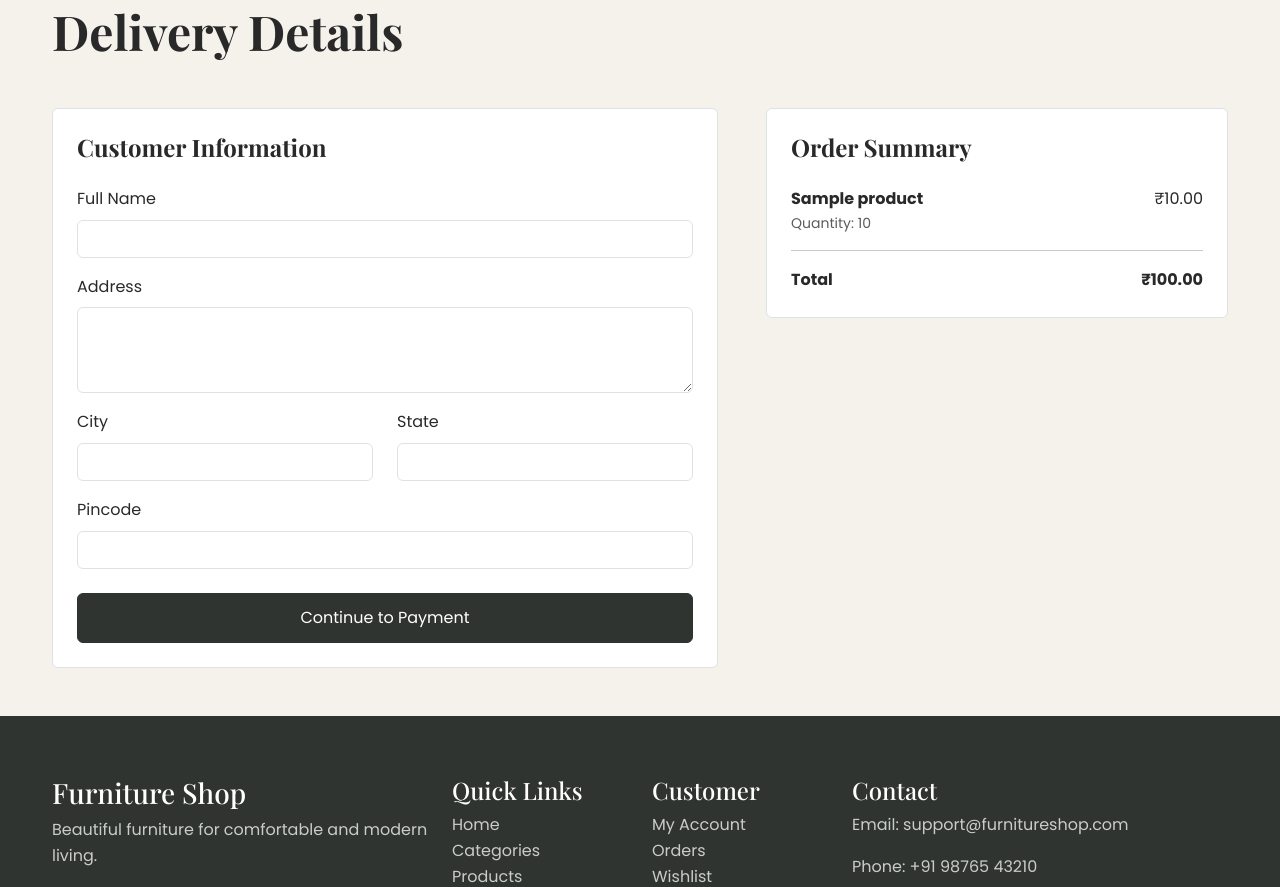
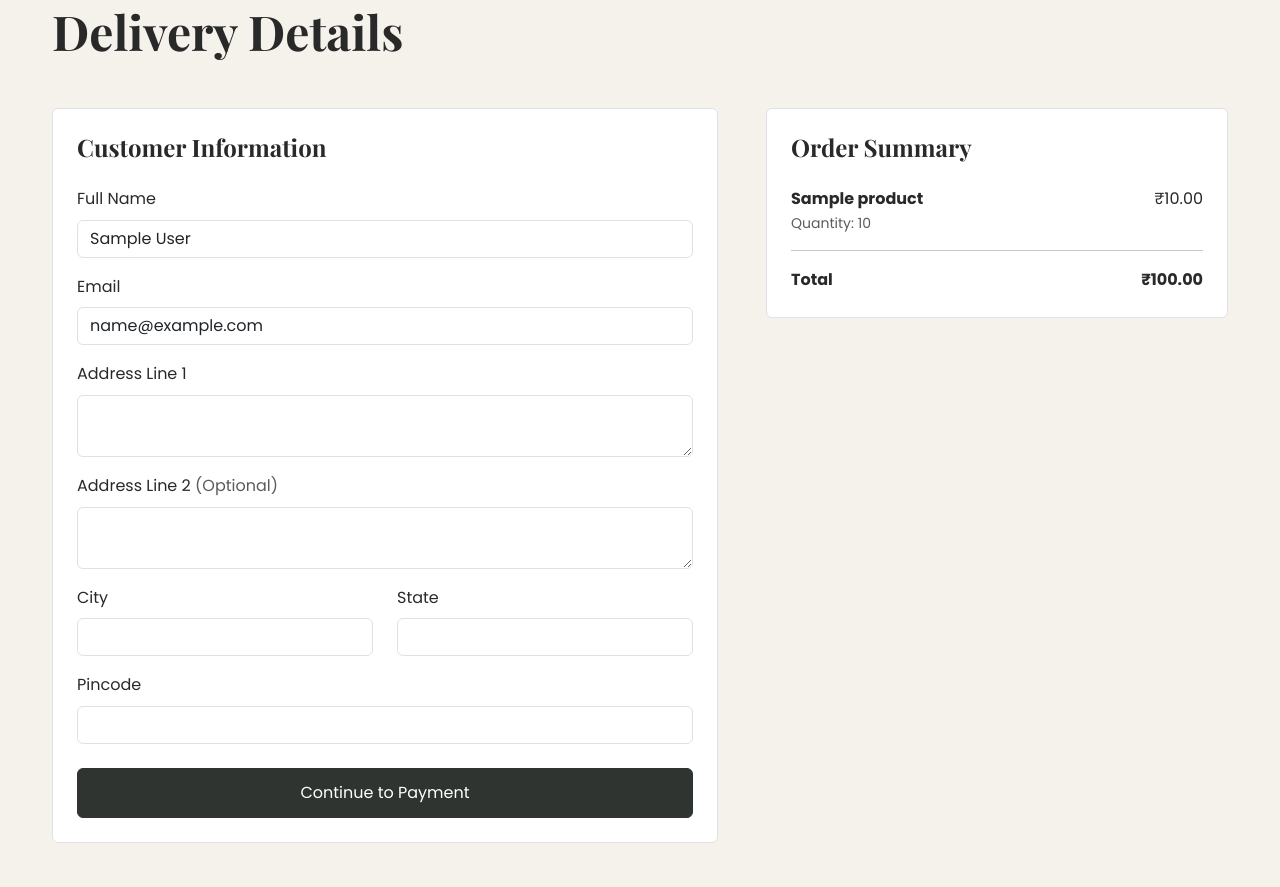
Before and after one commit to ArindamMod/Furniture-Shop, a Django app: page /orders/checkout/ in a window 1280 px wide. Shown: the part 181-1068 px from the top of the page. Run offline with Django 5.2, Linux system fonts and the light colour scheme; a user stored in the database is signed in; tables that the repository leaves empty hold one stand-in row (values such as "Sample post").

Commit message:
Improve checkout delivery information

```diff
--- a/apps/orders/models.py
+++ b/apps/orders/models.py
@@ -27,13 +27,11 @@ class Order(models.Model):
     )
 
     customer_name = models.CharField(max_length=150)
-
+    customer_email = models.EmailField(default='')
     address = models.TextField()
-
+    address_line2 = models.TextField(blank=True, default='')
     city = models.CharField(max_length=100)
-
     state = models.CharField(max_length=100)
-
     pincode = models.CharField(max_length=10)
 
     total_amount = models.DecimalField(
--- a/apps/orders/views.py
+++ b/apps/orders/views.py
@@ -24,7 +24,9 @@ def checkout(request):
 
     if request.method == 'POST':
         customer_name = request.POST.get('customer_name')
+        customer_email = request.POST.get('customer_email')
         address = request.POST.get('address')
+        address_line2 = request.POST.get('address_line2', '')
         city = request.POST.get('city')
         state = request.POST.get('state')
         pincode = request.POST.get('pincode')
@@ -37,12 +39,15 @@ def checkout(request):
         order = Order.objects.create(
             user=request.user,
             customer_name=customer_name,
+            customer_email=customer_email,
             address=address,
+            address_line2=address_line2,
             city=city,
             state=state,
             pincode=pincode,
             total_amount=total,
-        )
+            )
+
 
         for item in cart.items.all():
             OrderItem.objects.create(
@@ -71,7 +76,8 @@ def checkout(request):
             'razorpay_key_id': config('RAZORPAY_KEY_ID'),
             'razorpay_order_id': razorpay_order['id'],
             'order_id': order.id,
-
+            'customer_email': customer_email,
+            'address_line2': address_line2,
             'customer_name': customer_name,
             'address': address,
             'city': city,
@@ -89,8 +95,12 @@ def checkout(request):
         request,
         'orders/checkout.html',
         {
+
             'cart': cart,
             'total': total,
+            'customer_name': request.user.get_full_name() or request.user.username,
+            'customer_email': request.user.email,
+
         }
     )
 
--- a/static/css/custom.css
+++ b/static/css/custom.css
@@ -715,3 +715,15 @@ html {
   font-family: "Poppins", sans-serif;
   font-size: 0.9rem;
 }
+.product-image-placeholder {
+  width: 100%;
+  min-height: 180px;
+  display: flex;
+  align-items: center;
+  justify-content: center;
+  background: var(--color-background);
+  border-radius: 6px;
+  color: var(--color-muted);
+  font-family: "Poppins", sans-serif;
+  font-size: 0.9rem;
+}
--- a/templates/cart/cart.html
+++ b/templates/cart/cart.html
@@ -17,11 +17,15 @@
         <div class="border rounded p-4 mb-3 bg-white">
           <div class="row align-items-center g-3">
             <div class="col-12 col-sm-3 text-center">
+              {% if item.product.image %}
               <img
                 src="{{ item.product.image.url }}"
                 alt="{{ item.product.name }}"
                 class="img-fluid product-image"
               />
+              {% else %}
+              <div class="product-image-placeholder">No Image</div>
+              {% endif %}
             </div>
 
             <div class="col-12 col-sm-5">
--- a/templates/orders/checkout.html
+++ b/templates/orders/checkout.html
@@ -1,98 +1,91 @@
-{% extends 'base.html' %}
-
-{% block content %}
+{% extends 'base.html' %} {% block content %}
 
 <section class="py-5">
-
   <div class="container">
-
     <div class="mb-5">
-
-            <p class="text-uppercase fw-semibold text-muted">
-                Checkout
-            </p>
+      <p class="text-uppercase fw-semibold text-muted">Checkout</p>
 
       {% if razorpay_order_id %}
       <h1 class="display-5 fw-bold">Payment</h1>
       {% else %}
       <h1 class="display-5 fw-bold">Delivery Details</h1>
       {% endif %}
-
     </div>
 
-
     <div class="row g-5">
-
-
       <!-- LEFT SECTION -->
 
       <div class="col-12 col-lg-7">
-
         <div class="border rounded p-4 bg-white">
-
-
           <!-- DELIVERY STAGE -->
 
           {% if not razorpay_order_id %}
 
-                        <h2 class="h4 fw-bold mb-4">
-                            Customer Information
-                        </h2>
+          <h2 class="h4 fw-bold mb-4">Customer Information</h2>
 
           <form method="POST">
-
             {% csrf_token %}
 
+            <!-- Full Name -->
             <div class="mb-3">
-
-                                <label
-                                    for="customer_name"
-                                    class="form-label"
-                                >
-                                    Full Name
-                                </label>
+              <label for="customer_name" class="form-label"> Full Name </label>
 
               <input
                 type="text"
                 name="customer_name"
                 id="customer_name"
                 class="form-control"
+                value="{{ customer_name }}"
                 required
-                                >
-
+              />
             </div>
 
+            <!-- Email -->
+            <div class="mb-3">
+              <label for="customer_email" class="form-label"> Email </label>
 
+              <input
+                type="email"
+                name="customer_email"
+                id="customer_email"
+                class="form-control"
+                value="{{ customer_email }}"
+                required
+              />
+            </div>
+
+            <!-- Address Line 1 -->
             <div class="mb-3">
-
-                                <label
-                                    for="address"
-                                    class="form-label"
-                                >
-                                    Address
-                                </label>
+              <label for="address" class="form-label"> Address Line 1 </label>
 
               <textarea
                 name="address"
                 id="address"
                 class="form-control"
-                                    rows="3"
+                rows="2"
                 required
               ></textarea>
-
             </div>
 
+            <!-- Address Line 2 -->
+            <div class="mb-3">
+              <label for="address_line2" class="form-label">
+                Address Line 2
+                <span class="text-muted">(Optional)</span>
+              </label>
 
+              <textarea
+                name="address_line2"
+                id="address_line2"
+                class="form-control"
+                rows="2"
+              ></textarea>
+            </div>
+
+            <!-- City + State -->
             <div class="row">
-
               <div class="col-md-6 mb-3">
-
-                                    <label
-                                        for="city"
-                                        class="form-label"
-                                    >
-                                        City
-                                    </label>
+                <label for="city" class="form-label"> City </label>
 
                 <input
                   type="text"
@@ -100,19 +93,11 @@
                   id="city"
                   class="form-control"
                   required
-                                    >
-
+                />
               </div>
 
-
               <div class="col-md-6 mb-3">
-
-                                    <label
-                                        for="state"
-                                        class="form-label"
-                                    >
-                                        State
-                                    </label>
+                <label for="state" class="form-label"> State </label>
 
                 <input
                   type="text"
@@ -120,21 +105,13 @@
                   id="state"
                   class="form-control"
                   required
-                                    >
-
+                />
+              </div>
             </div>
 
-                            </div>
-
-
+            <!-- Pincode -->
             <div class="mb-4">
-
-                                <label
-                                    for="pincode"
-                                    class="form-label"
-                                >
-                                    Pincode
-                                </label>
+              <label for="pincode" class="form-label"> Pincode </label>
 
               <input
                 type="text"
@@ -143,175 +120,109 @@
                 class="form-control"
                 maxlength="10"
                 required
-                                >
-
+              />
             </div>
 
-
-                            <button
-                                type="submit"
-                                class="btn hero-button w-100"
-                            >
+            <button type="submit" class="btn hero-button w-100">
               Continue to Payment
             </button>
-
           </form>
 
           {% endif %}
-
 
           <!-- PAYMENT STAGE -->
 
           {% if razorpay_order_id %}
 
-                        <h2 class="h4 fw-bold mb-4">
-                            Delivery Information
-                        </h2>
-
+          <h2 class="h4 fw-bold mb-4">Delivery Information</h2>
 
           <div class="mb-3">
-
             <strong>Full Name</strong>
 
-                            <p class="text-muted mb-0">
-                                {{ customer_name }}
-                            </p>
-
+            <p class="text-muted mb-0">{{ customer_name }}</p>
           </div>
 
+          <div class="mb-3">
+            <strong>Email</strong>
+
+            <p class="text-muted mb-0">{{ customer_email }}</p>
+          </div>
 
           <div class="mb-3">
-
             <strong>Address</strong>
 
-                            <p class="text-muted mb-0">
-                                {{ address }}
-                            </p>
+            <p class="text-muted mb-0">{{ address }}</p>
 
+            {% if address_line2 %}
+            <p class="text-muted mb-0">{{ address_line2 }}</p>
+            {% endif %}
           </div>
 
+          <div class="row">
+            <div class="col-md-6 mb-3">
+              <strong>City</strong>
 
-                        <div class="row">
+              <p class="text-muted mb-0">{{ city }}</p>
+            </div>
 
             <div class="col-md-6 mb-3">
+              <strong>State</strong>
 
-                                <strong>City</strong>
-
-                                <p class="text-muted mb-0">
-                                    {{ city }}
-                                </p>
-
+              <p class="text-muted mb-0">{{ state }}</p>
+            </div>
           </div>
 
+          <div class="mb-4">
+            <strong>Pincode</strong>
 
-                            <div class="col-md-6 mb-3">
-
-                                <strong>State</strong>
-
-                                <p class="text-muted mb-0">
-                                    {{ state }}
-                                </p>
-
+            <p class="text-muted mb-0">{{ pincode }}</p>
           </div>
 
+          <div class="alert alert-success mb-4">
+            Delivery details saved successfully. You can now proceed with
+            payment.
           </div>
 
-
-                        <div class="mb-4">
-
-                            <strong>Pincode</strong>
-
-                            <p class="text-muted mb-0">
-                                {{ pincode }}
-                            </p>
-
-                        </div>
-
-
-                        <div class="alert alert-success mb-4">
-
-                            Delivery details saved successfully.
-                            You can now proceed with payment.
-
-                        </div>
-
-
-                        <button
-                            type="button"
-                            id="pay-button"
-                            class="btn hero-button w-100"
-                        >
+          <button type="button" id="pay-button" class="btn hero-button w-100">
             Pay Now
           </button>
 
           {% endif %}
-
         </div>
-
       </div>
-
 
       <!-- ORDER SUMMARY -->
 
       <div class="col-12 col-lg-5">
-
         <div class="border rounded p-4 bg-white">
-
-                    <h2 class="h4 fw-bold mb-4">
-                        Order Summary
-                    </h2>
-
+          <h2 class="h4 fw-bold mb-4">Order Summary</h2>
 
           {% for item in cart.items.all %}
 
           <div class="d-flex justify-content-between mb-3">
+            <div>
+              <strong> {{ item.product.name }} </strong>
 
-                            <div>
-
-                                <strong>
-                                    {{ item.product.name }}
-                                </strong>
-
-                                <div class="text-muted small">
-                                    Quantity: {{ item.quantity }}
+              <div class="text-muted small">Quantity: {{ item.quantity }}</div>
             </div>
 
-                            </div>
-
-                            <span>
-                                ₹{{ item.product.price }}
-                            </span>
-
+            <span> ₹{{ item.product.price }} </span>
           </div>
 
           {% endfor %}
 
-
-                    <hr>
-
+          <hr />
 
           <div class="d-flex justify-content-between">
+            <strong> Total </strong>
 
-                        <strong>
-                            Total
-                        </strong>
-
-                        <strong>
-                            ₹{{ total }}
-                        </strong>
-
+            <strong> ₹{{ total }} </strong>
           </div>
-
         </div>
-
       </div>
-
     </div>
-
   </div>
-
 </section>
-
 
 <!-- RAZORPAY -->
 
@@ -320,13 +231,8 @@
 <script src="https://checkout.razorpay.com/v1/checkout.js"></script>
 
 <script>
-
-        document
-            .getElementById("pay-button")
-            .addEventListener("click", function () {
-
+  document.getElementById("pay-button").addEventListener("click", function () {
     const options = {
-
       key: "{{ razorpay_key_id }}",
 
       amount: "{{ total|floatformat:0 }}00",
@@ -340,91 +246,47 @@
       order_id: "{{ razorpay_order_id }}",
 
       handler: function (response) {
-
         const formData = new FormData();
 
+        formData.append("order_id", "{{ order_id }}");
 
-                        formData.append(
-                            "order_id",
-                            "{{ order_id }}"
+        formData.append("razorpay_order_id", response.razorpay_order_id);
+
+        formData.append("razorpay_payment_id", response.razorpay_payment_id);
+
+        formData.append("razorpay_signature", response.razorpay_signature);
+
+        formData.append("csrfmiddlewaretoken", "{{ csrf_token }}");
+
+        fetch("{% url 'verify_payment' %}", {
+          method: "POST",
+          body: formData,
+        })
+          .then((response) => response.json())
+
+          .then((data) => {
+            if (data.success) {
+              window.location.href = "{% url 'order_success' 0 %}".replace(
+                "/0/",
+                "/" + data.order_id + "/",
               );
-
-
-                        formData.append(
-                            "razorpay_order_id",
-                            response.razorpay_order_id
-                        );
-
-
-                        formData.append(
-                            "razorpay_payment_id",
-                            response.razorpay_payment_id
-                        );
-
-
-                        formData.append(
-                            "razorpay_signature",
-                            response.razorpay_signature
-                        );
-
-
-                        formData.append(
-                            "csrfmiddlewaretoken",
-                            "{{ csrf_token }}"
-                        );
-
-
-                        fetch(
-                            "{% url 'verify_payment' %}",
-                            {
-                                method: "POST",
-                                body: formData
+            } else {
+              alert(data.message);
             }
-                        )
-
-                        .then(response => response.json())
-
-                        .then(data => {
-
-                            if (data.success) {
-
-                                window.location.href =
-                                    "{% url 'order_success' 0 %}".replace(
-                                        "/0/",
-                                        "/" + data.order_id + "/"
-                                    );
-
-                            } else {
-
-                                alert(data.message);
-
-                            }
-
           })
 
-                        .catch(error => {
-
+          .catch((error) => {
             console.error(error);
 
-                            alert(
-                                "Something went wrong while verifying the payment."
-                            );
-
+            alert("Something went wrong while verifying the payment.");
           });
-
-                    }
-
+      },
     };
-
 
     const razorpay = new Razorpay(options);
 
     razorpay.open();
-
   });
-
 </script>
 
-{% endif %}
-
-{% endblock %}
+{% endif %} {% endblock %}
```
Also changed, not shown: apps/orders/migrations/0003_order_address_line2_order_customer_email.py (added). Lines whose indentation alone changed are shown as unchanged.
